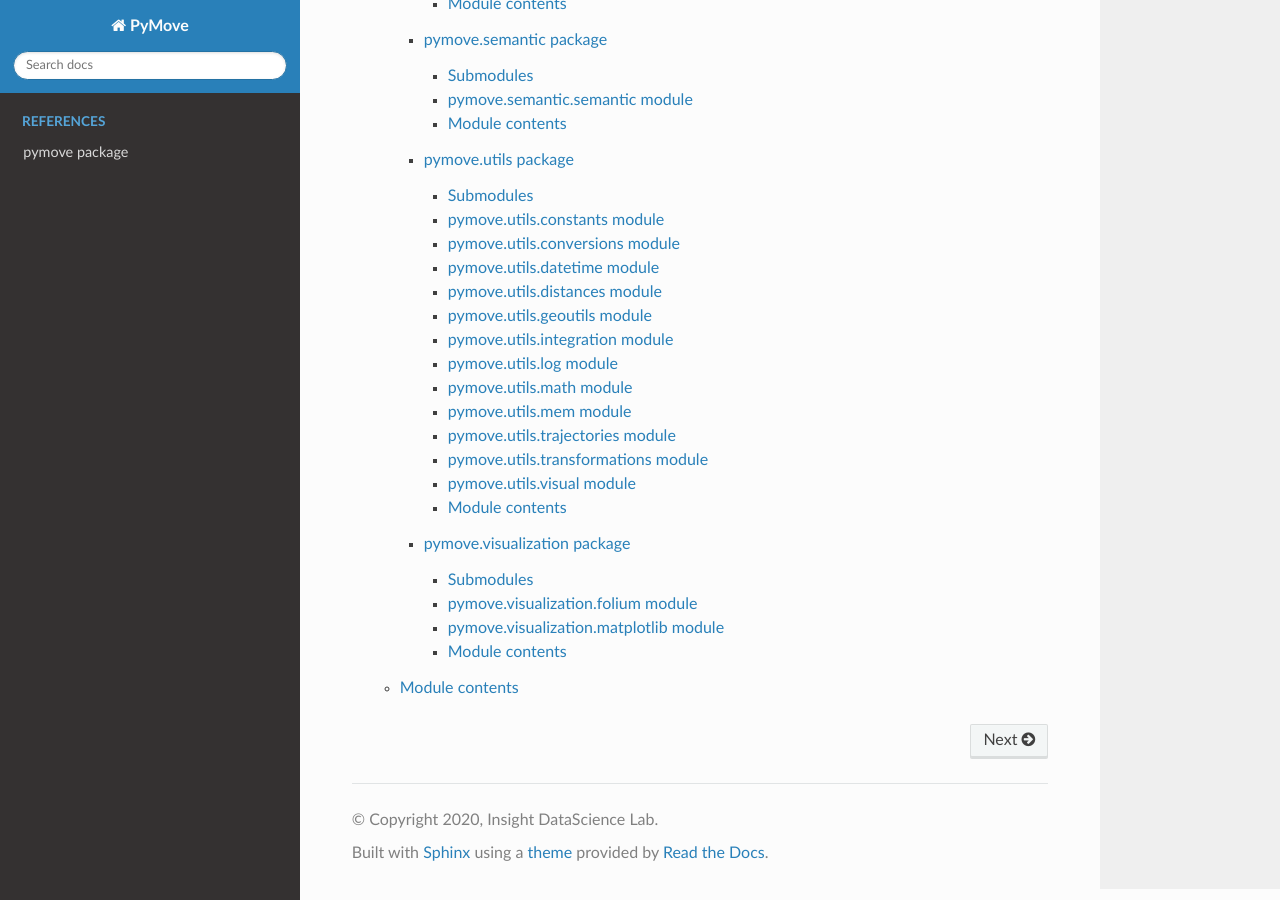
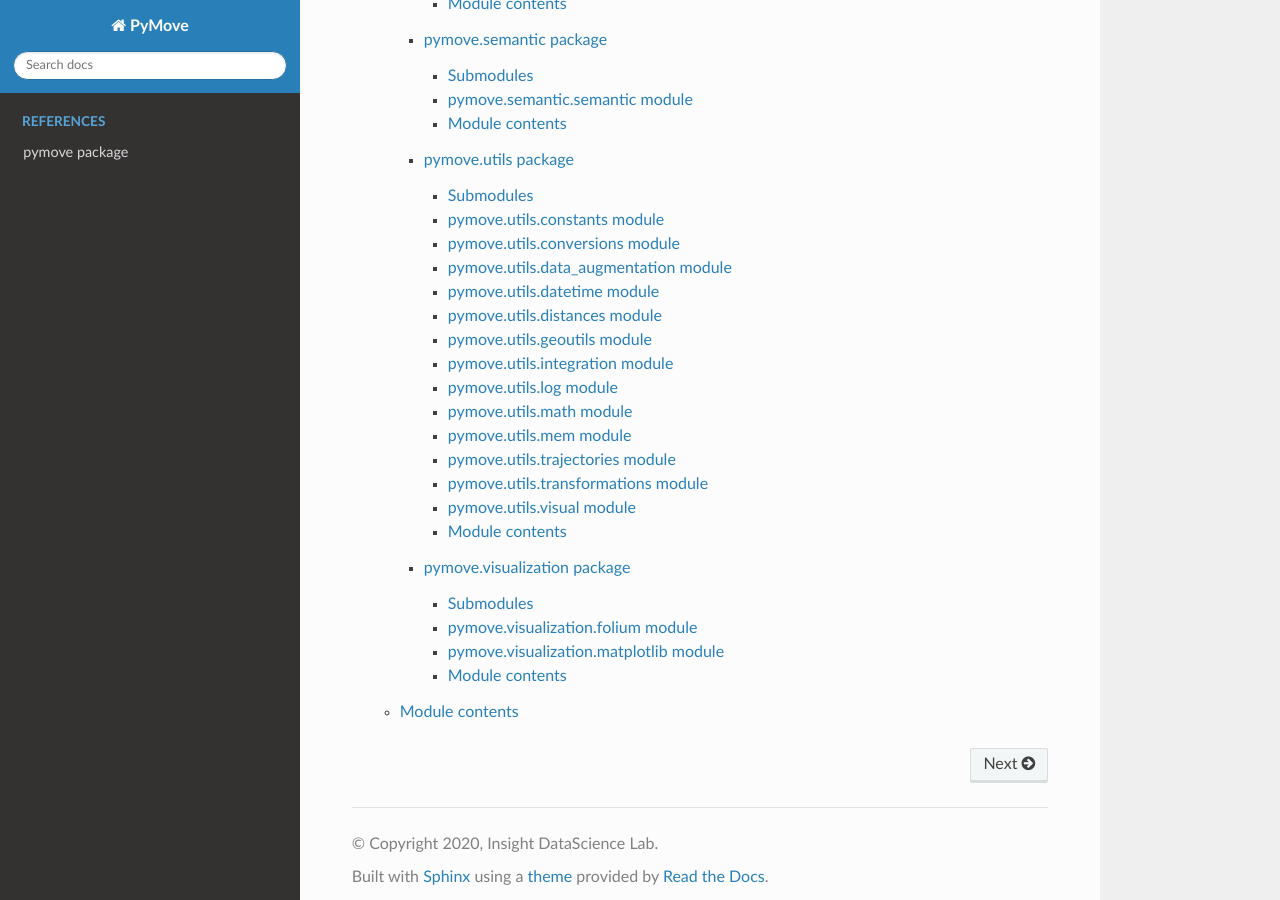
Before and after one commit to InsightLab/PyMove, a Sphinx documentation site: the page built from docs/index.rst, in a window 1280 px wide and 900 px high, scrolled down 1752 px. Built offline with Sphinx 7.4.7 and the Read the Docs theme 2.0.0, drawn with Linux system fonts in a browser that asks for light colours.

Commit message:
docs data augmentation
Former-commit-id: a6b5bfb3f1083fdf5d73ad3d4d6eff0fcb92ac93

```diff
--- a/docs/references/pymove.utils.rst
+++ b/docs/references/pymove.utils.rst
@@ -16,6 +16,14 @@ pymove.utils.conversions module
 -------------------------------
 
 .. automodule:: pymove.utils.conversions
+   :members:
+   :undoc-members:
+   :show-inheritance:
+
+pymove.utils.data_augmentation module
+-------------------------------------
+
+.. automodule:: pymove.utils.data_augmentation
    :members:
    :undoc-members:
    :show-inheritance:
```
